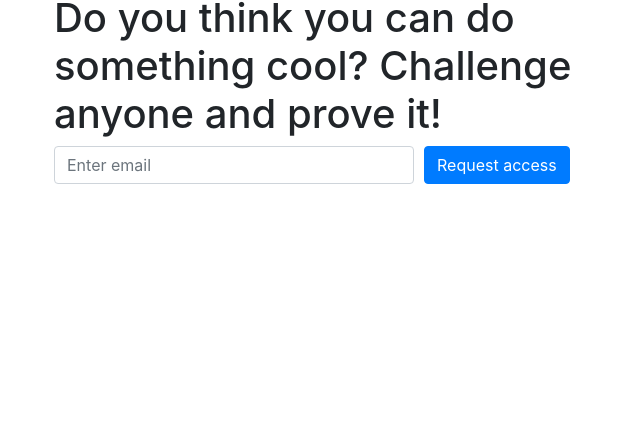
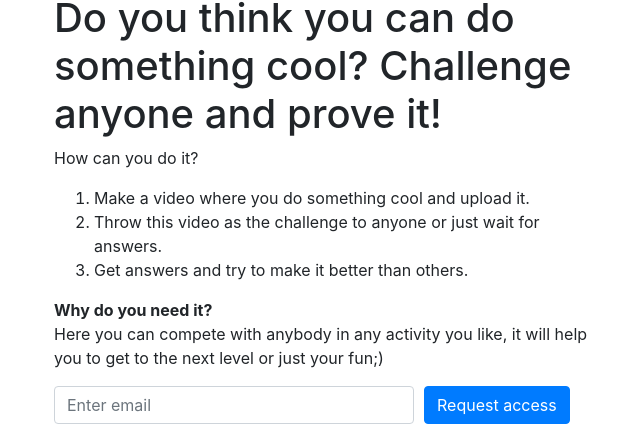
Before and after one commit to NikitaDev14/inselelo, a plain HTML site: page index.html in a window 1280 px wide. Shown: the part 1162-1602 px from the top of the page, without its empty margins (31-671 px from the left). Before the commit the page ends 1362 px from the top, so only its background shows below. Drawn offline with nearby package versions, Linux system fonts and the light colour scheme.

Commit message:
Workflow, user benefit

```diff
--- a/index.html
+++ b/index.html
@@ -13,8 +13,8 @@
     <script src="index.js"></script>
 </head>
 <body>
-<!--    workflow-->
-<!--    user benefits-->
+<!--workflow-->
+<!--user benefits-->
     <div class="container">
         <div class="row">
             <div class="col-12">
@@ -27,6 +27,26 @@
                 <h1>
                     Do you think you can do something cool? Challenge anyone and prove it!
                 </h1>
+                <p>How can you do it?</p>
+                <ol>
+                    <li>
+                        Make a video where you do something cool and upload it.
+                    </li>
+                    <li>
+                        Throw this video as the challenge to anyone or just wait for answers.
+                    </li>
+                    <li>
+                        Get answers and try to make it better than others.
+                    </li>
+                </ol>
+                <dl>
+                    <dt>
+                        Why do you need it?
+                    </dt>
+                    <dd>
+                        Here you can compete with anybody in any activity you like, it will help you to get to the next level or just your fun;)
+                    </dd>
+                </dl>
             </div>
         </div>
         <div class="row">
```
